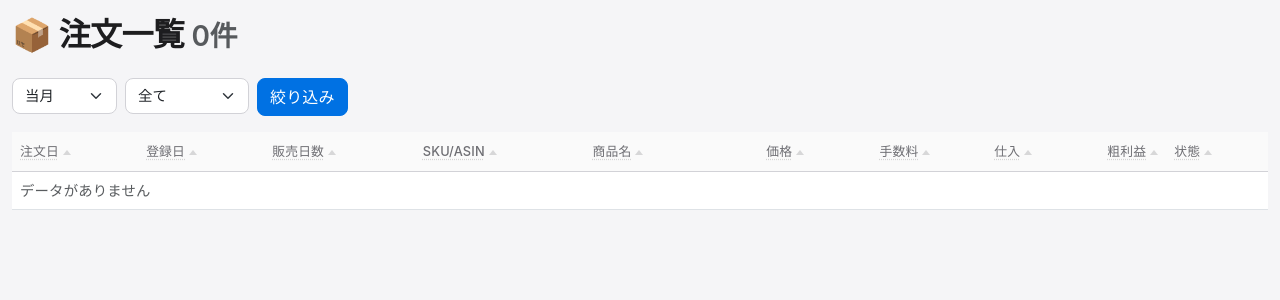
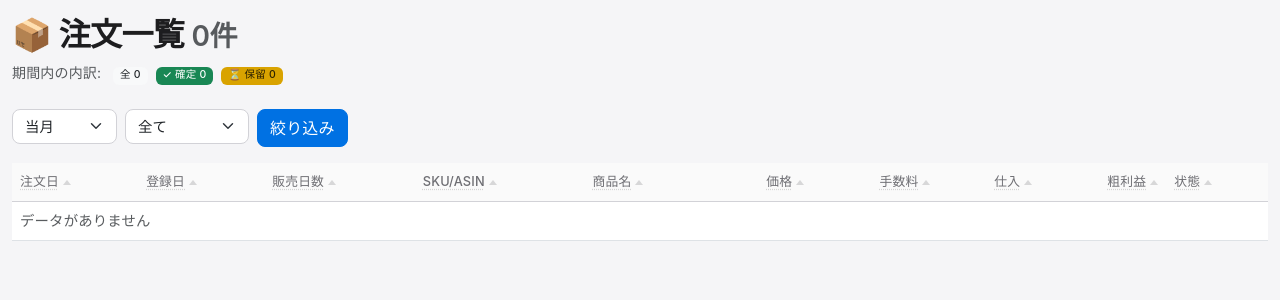
Before and after one commit to fujimuraman/camera-dashboard, a Flask app: page /orders?period=this&status=all in a window 1280 px wide. Shown: the part 57-357 px from the top of the page. Run offline with Flask 3, Linux system fonts and the light colour scheme; a user stored in the database is signed in; data comes from the database, SQL or seed files in the repository; data that the repository does not hold is empty; some libraries are stand-ins or nearby versions.

Commit message:
Auto-sync from claude-setup: 注文一覧: ヘッダーに status 別の件数内訳を表示

```diff
--- a/seller-dashboard/app.py
+++ b/seller-dashboard/app.py
@@ -920,7 +920,7 @@ def create_app():
             params = [period_days]
 
         with get_db() as conn:
-            # 総件数
+            # 総件数（現在のフィルタ適用後）
             count_row = conn.execute(f"""
                 SELECT COUNT(*) AS cnt
                 FROM orders o
@@ -930,6 +930,27 @@ def create_app():
             """, params).fetchone()
             total_count = count_row["cnt"] if count_row else 0
             total_pages = max(1, (total_count + per_page - 1) // per_page)
+
+            # 内訳カウント（期間フィルタのみ適用、status フィルタは外して全カテゴリ集計）
+            breakdown_rows = conn.execute(f"""
+                SELECT
+                  SUM(CASE WHEN r.id IS NOT NULL THEN 1 ELSE 0 END) AS returns,
+                  SUM(CASE WHEN r.id IS NULL AND o.order_status IN ('Shipped','Unshipped') THEN 1 ELSE 0 END) AS confirmed,
+                  SUM(CASE WHEN r.id IS NULL AND o.order_status = 'Pending' THEN 1 ELSE 0 END) AS pending,
+                  SUM(CASE WHEN r.id IS NULL AND o.order_status IN ('Canceled','Cancelled') THEN 1 ELSE 0 END) AS canceled,
+                  COUNT(*) AS total
+                FROM orders o
+                JOIN order_items oi ON oi.amazon_order_id = o.amazon_order_id
+                LEFT JOIN returns r ON r.amazon_order_id = o.amazon_order_id AND r.seller_sku = oi.seller_sku
+                WHERE {date_where}
+            """, params).fetchone()
+            count_breakdown = {
+                "total": (breakdown_rows["total"] if breakdown_rows else 0) or 0,
+                "confirmed": (breakdown_rows["confirmed"] if breakdown_rows else 0) or 0,
+                "pending": (breakdown_rows["pending"] if breakdown_rows else 0) or 0,
+                "canceled": (breakdown_rows["canceled"] if breakdown_rows else 0) or 0,
+                "returns": (breakdown_rows["returns"] if breakdown_rows else 0) or 0,
+            }
             page = min(page, total_pages)
             offset = (page - 1) * per_page
 
@@ -1037,7 +1058,8 @@ def create_app():
             items.append(d)
 
         return render_template("orders.html", orders=items, status=status, days=period_days, period=period,
-                               page=page, total_pages=total_pages, total_count=total_count, per_page=per_page)
+                               page=page, total_pages=total_pages, total_count=total_count, per_page=per_page,
+                               count_breakdown=count_breakdown)
 
     # ==========================================================
     # 在庫一覧（大幅拡張）
--- a/seller-dashboard/templates/orders.html
+++ b/seller-dashboard/templates/orders.html
@@ -1,7 +1,34 @@
 {% extends "base.html" %}
 {% block title_suffix %} - 注文一覧{% endblock %}
 {% block content %}
-<h2>📦 注文一覧 <small class="text-muted">{{ total_count }}件{% if total_pages > 1 %}（{{ page }}/{{ total_pages }}ページ）{% endif %}</small></h2>
+<h2>📦 注文一覧
+  <small class="text-muted">{{ total_count }}件{% if total_pages > 1 %}（{{ page }}/{{ total_pages }}ページ）{% endif %}</small>
+</h2>
+{% if count_breakdown %}
+<div class="mb-3 small">
+  <span class="text-muted me-2">期間内の内訳:</span>
+  <a href="?period={{ period }}{% if period=='days' %}&days={{ days }}{% endif %}&status=all"
+     class="badge bg-light text-dark text-decoration-none me-1"
+     title="全件">全 {{ count_breakdown.total }}</a>
+  <a href="?period={{ period }}{% if period=='days' %}&days={{ days }}{% endif %}&status=shipped"
+     class="badge bg-success text-decoration-none me-1"
+     title="Shipped + Unshipped（売上確定／確定見込み）">✓ 確定 {{ count_breakdown.confirmed }}</a>
+  <a href="?period={{ period }}{% if period=='days' %}&days={{ days }}{% endif %}&status=pending"
+     class="badge text-decoration-none me-1"
+     style="background:#d9a300; color:#2d2200;"
+     title="Pending（Amazon側で確定処理中、売上未反映）">⏳ 保留 {{ count_breakdown.pending }}</a>
+  {% if count_breakdown.returns %}
+  <a href="?period={{ period }}{% if period=='days' %}&days={{ days }}{% endif %}&status=return"
+     class="badge bg-danger text-decoration-none me-1"
+     title="返品">↩ 返品 {{ count_breakdown.returns }}</a>
+  {% endif %}
+  {% if count_breakdown.canceled %}
+  <a href="?period={{ period }}{% if period=='days' %}&days={{ days }}{% endif %}&status=canceled"
+     class="badge bg-secondary text-decoration-none me-1"
+     title="キャンセル">✕ キャンセル {{ count_breakdown.canceled }}</a>
+  {% endif %}
+</div>
+{% endif %}
 
 <form class="row g-2 my-3" method="get">
   <div class="col-auto">
```
